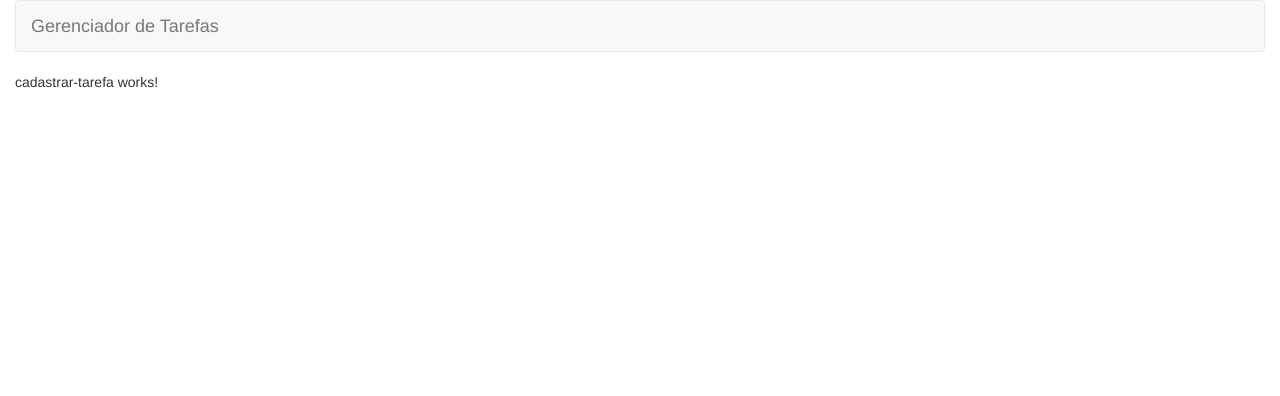
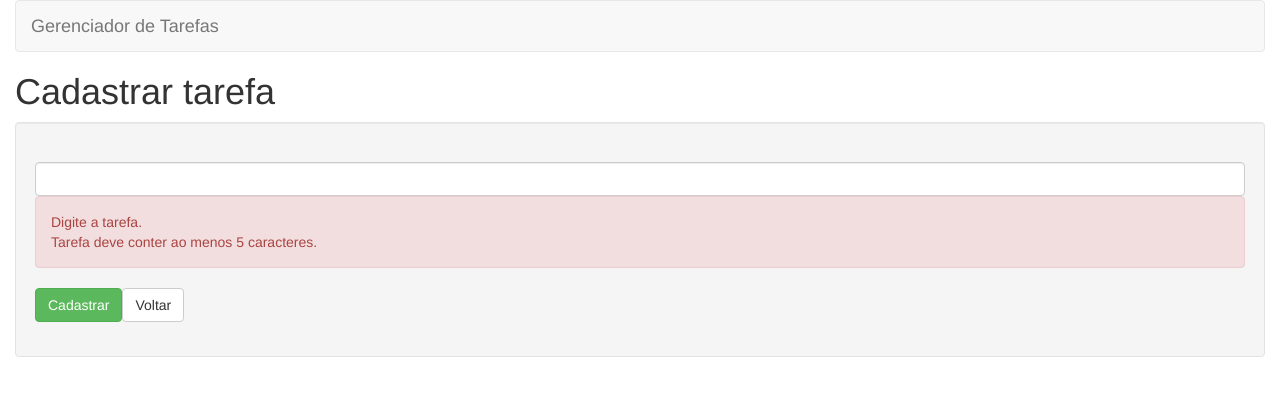
Before and after one commit to marcosbuganeme/gerenciador-tarefas-angular, an Angular app: page /tarefas/cadastrar in a window 1280 px wide. Shown: the top 396 px of the page. Built offline with nearby package versions, Linux system fonts and the light colour scheme.

Commit message:
html componente de cadastro

```diff
--- a/src/app/tarefas/cadastrar/cadastrar-tarefa.component.html
+++ b/src/app/tarefas/cadastrar/cadastrar-tarefa.component.html
@@ -1,3 +1,23 @@
-<p>
-  cadastrar-tarefa works!
-</p>
+<h1>Cadastrar tarefa</h1>
+
+<div class="well">
+  <form>
+    <div class="from-group">
+      <label></label>
+      <input type="text" class="form-control" id="nome" name="nome" minlength="5" required>
+
+      <div class="alert alert-danger">
+        <div>Digite a tarefa.</div>
+        <div>Tarefa deve conter ao menos 5 caracteres.</div>
+      </div>
+    </div>
+
+    <div class="form-group">
+      <input type="submit" class="btn btn-success" value="Cadastrar">
+      <a class="btn btn-default">
+        <span class="glyphonicon glyphonicon-chevron-left" aria-hidden="true"></span>
+        Voltar
+      </a>
+    </div>
+  </form>
+</div>
```
